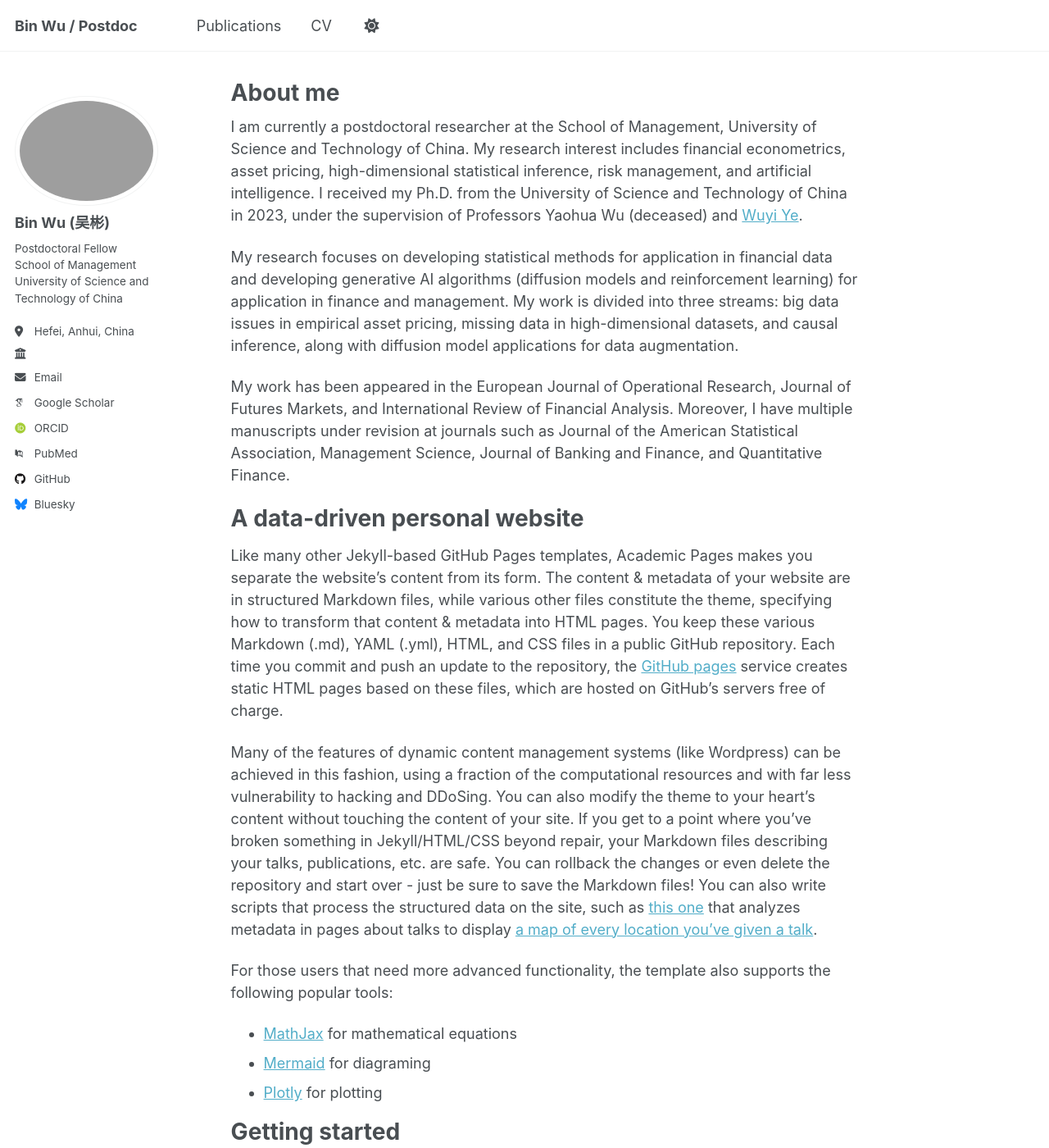
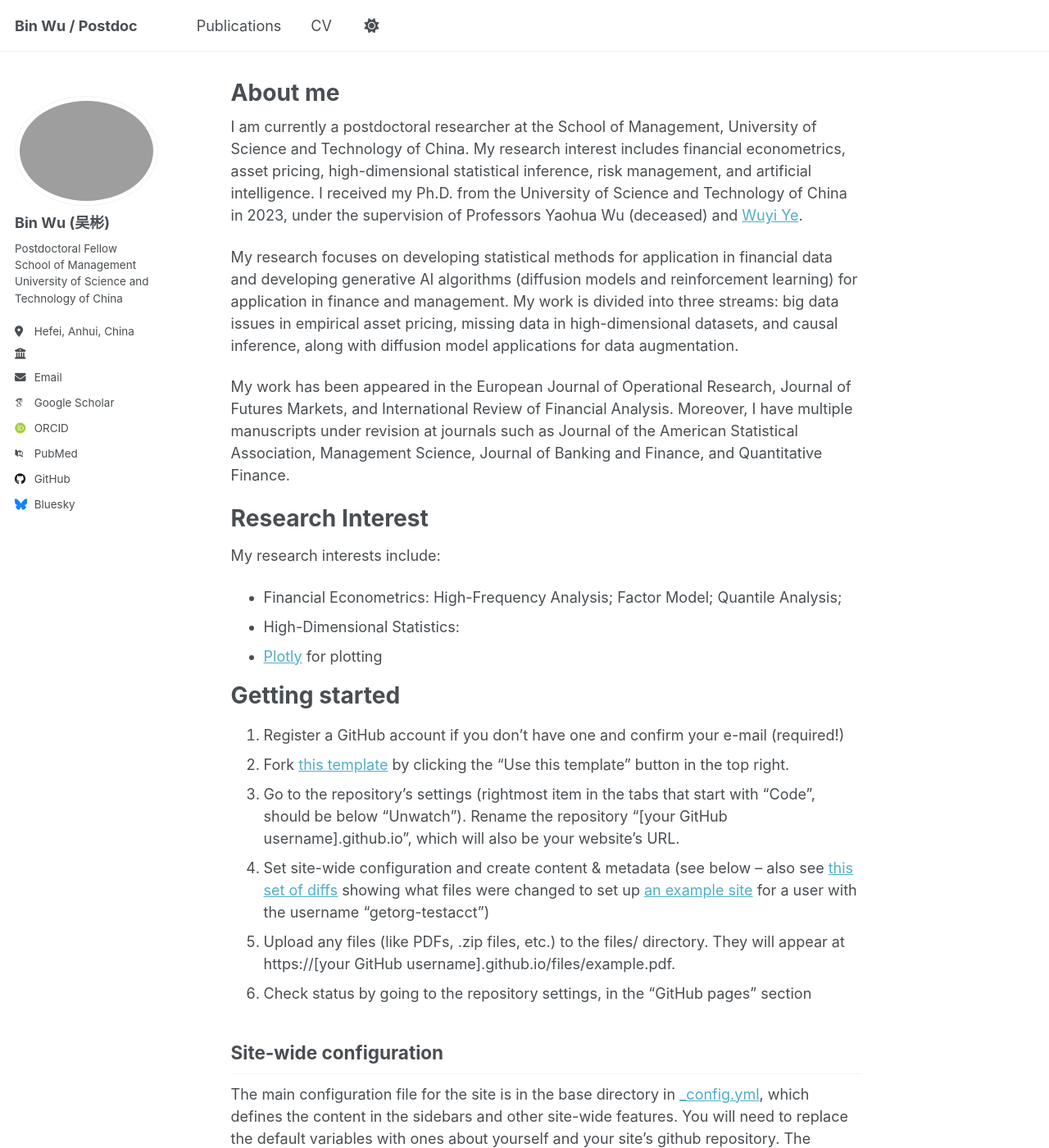
Before and after one commit to BinWu58/BinWu.github.io, a Jekyll site: the page built from _pages/about.md, in a window 1280 px wide and 1400 px high. Shown: the whole window at 82% size. Built offline with Jekyll 4.4.1, drawn with Linux system fonts in a browser that asks for light colours; some web fonts are replaced; a script that is not in the unit is left out.

Commit message:
about.md

```diff
--- a/_pages/about.md
+++ b/_pages/about.md
@@ -13,15 +13,11 @@ My research focuses on developing statistical methods for application in financi
 
 My work has been appeared in the European Journal of Operational Research, Journal of Futures Markets, and International Review of Financial Analysis. Moreover, I have multiple manuscripts under revision at journals such as Journal of the American Statistical Association, Management Science, Journal of Banking and Finance, and Quantitative Finance.
 
-A data-driven personal website
+Research Interest
 ======
-Like many other Jekyll-based GitHub Pages templates, Academic Pages makes you separate the website's content from its form. The content & metadata of your website are in structured Markdown files, while various other files constitute the theme, specifying how to transform that content & metadata into HTML pages. You keep these various Markdown (.md), YAML (.yml), HTML, and CSS files in a public GitHub repository. Each time you commit and push an update to the repository, the [GitHub pages](https://pages.github.com/) service creates static HTML pages based on these files, which are hosted on GitHub's servers free of charge.
-
-Many of the features of dynamic content management systems (like Wordpress) can be achieved in this fashion, using a fraction of the computational resources and with far less vulnerability to hacking and DDoSing. You can also modify the theme to your heart's content without touching the content of your site. If you get to a point where you've broken something in Jekyll/HTML/CSS beyond repair, your Markdown files describing your talks, publications, etc. are safe. You can rollback the changes or even delete the repository and start over - just be sure to save the Markdown files! You can also write scripts that process the structured data on the site, such as [this one](https://github.com/academicpages/academicpages.github.io/blob/master/talkmap.ipynb) that analyzes metadata in pages about talks to display [a map of every location you've given a talk](https://academicpages.github.io/talkmap.html).
-
-For those users that need more advanced functionality, the template also supports the following popular tools:
-- [MathJax](https://www.mathjax.org/) for mathematical equations
-- [Mermaid](https://mermaid.js.org/) for diagraming
+My research interests include:
+- Financial Econometrics: High-Frequency Analysis; Factor Model; Quantile Analysis;
+- High-Dimensional Statistics:
 - [Plotly](https://plotly.com/javascript/) for plotting
 
 Getting started
```
